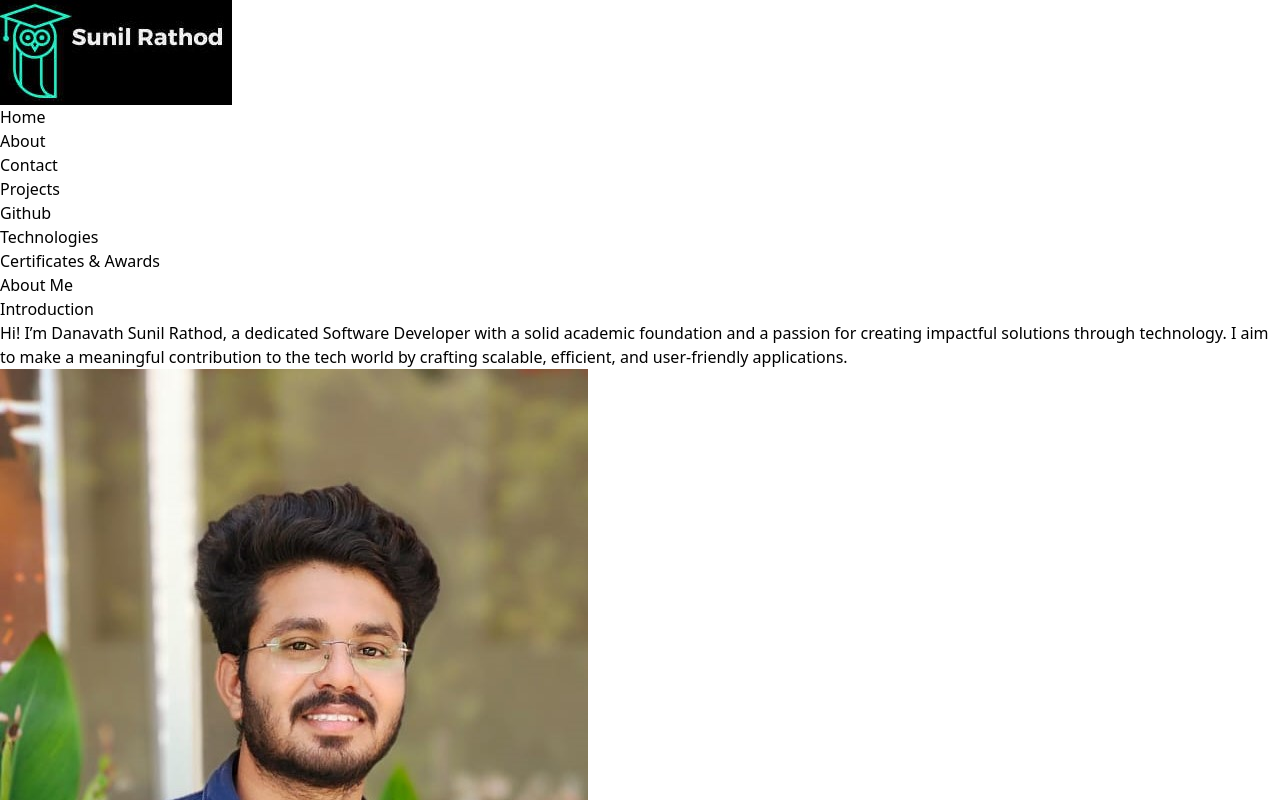
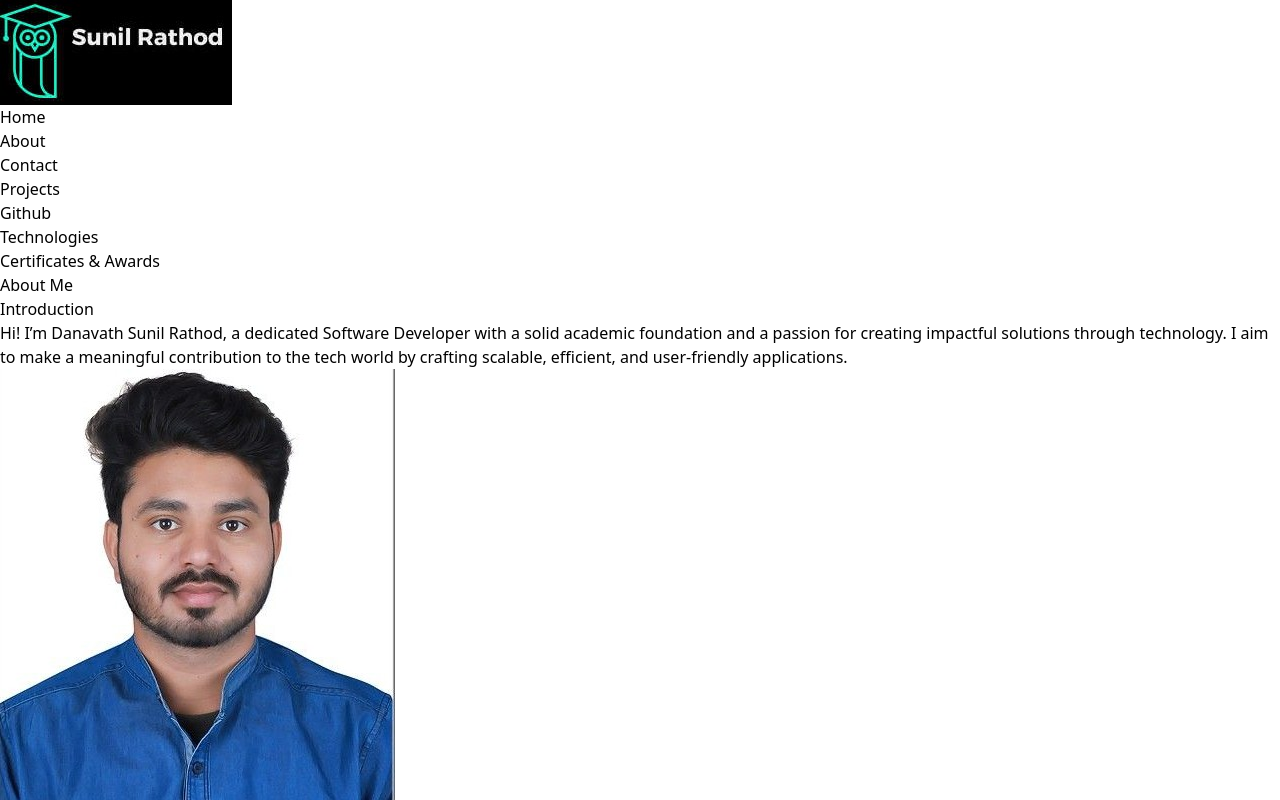
Before and after one commit to sunilrathod098/Dashboard-Portfolio, a React (Vite) app: page /about in a window 1280 px wide. Shown: the top 800 px of the page. Built offline with nearby package versions, Linux system fonts and the light colour scheme.

Commit message:
`Update title in index.html and image path in About.jsx`

```diff
--- a/index.html
+++ b/index.html
@@ -4,7 +4,7 @@
 <head>
   <meta charset="UTF-8" />
   <meta name="viewport" content="width=device-width, initial-scale=1.0" />
-  <title>Portfolio</title>
+  <title>Personal-Dashboard</title>
   <link rel="icon" type="image/svg+xml" href="/Pficon.ico" />
 </head>
 
--- a/src/components/About/About.jsx
+++ b/src/components/About/About.jsx
@@ -160,7 +160,7 @@ const About = () => {
         {renderSection(
           "Introduction",
           aboutMe.introduction,
-          "/public/sunilrathod1.jpg"
+          "/public/sunilrathod2.jpg"
         )}
         <br />
         {renderSection(
```
